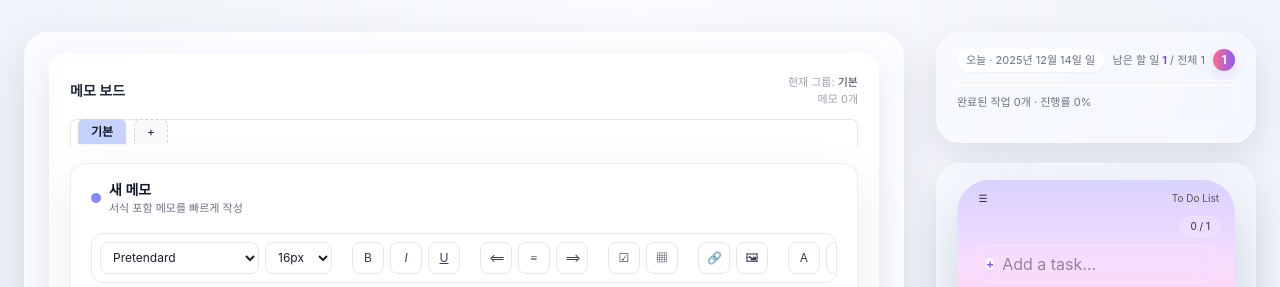
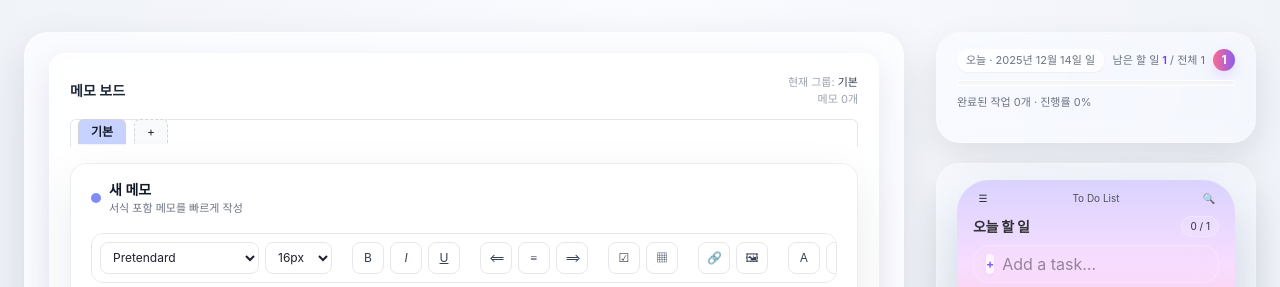
Before and after one commit to wskimkj/memo, a React (Vite) app: page / in a window 1280 px wide. Shown: the top 287 px of the page. Built offline with nearby package versions, Linux system fonts and the light colour scheme.

Commit message:
Update TodoBoard.jsx

```diff
--- a/src/components/TodoBoard.jsx
+++ b/src/components/TodoBoard.jsx
@@ -159,11 +159,17 @@ export default function TodoBoard({ todos, setTodos }) {
               ☰
             </button>
             <span className="opacity-80">To Do List</span>
+            <button className="w-5 h-5 rounded-full bg-white/18 flex items-center justify-center">
+              🔍
+            </button>
           </div>
 
           {/* 제목 + 진행률 (아주 작게) */}
           <div className="flex items-center justify-between">
             <div>
+              <h2 className="text-sm font-semibold tracking-tight text-[#2F2F2F]">
+                오늘 할 일
+              </h2>
               <p className="text-[10px] opacity-70 text-[#3A3A3A]"></p>
             </div>
             <div className="flex flex-col items-end gap-1">
@@ -178,7 +184,7 @@ export default function TodoBoard({ todos, setTodos }) {
             <div className="flex items-center rounded-2xl bg-white/12 border border-white/30 px-3 py-1.5 backdrop-blur-md">
               <button
                 onClick={addTodo}
-                className="mr-2 w-3 h-3 rounded-full bg-white/70 text-[#7b5cfa] flex items-center justify-center text-xs font-bold shadow-sm"
+                className="mr-2 w-5 h-5 rounded-full bg-white/70 text-[#7b5cfa] flex items-center justify-center text-xs font-bold shadow-sm"
               >
                 +
               </button>
```
